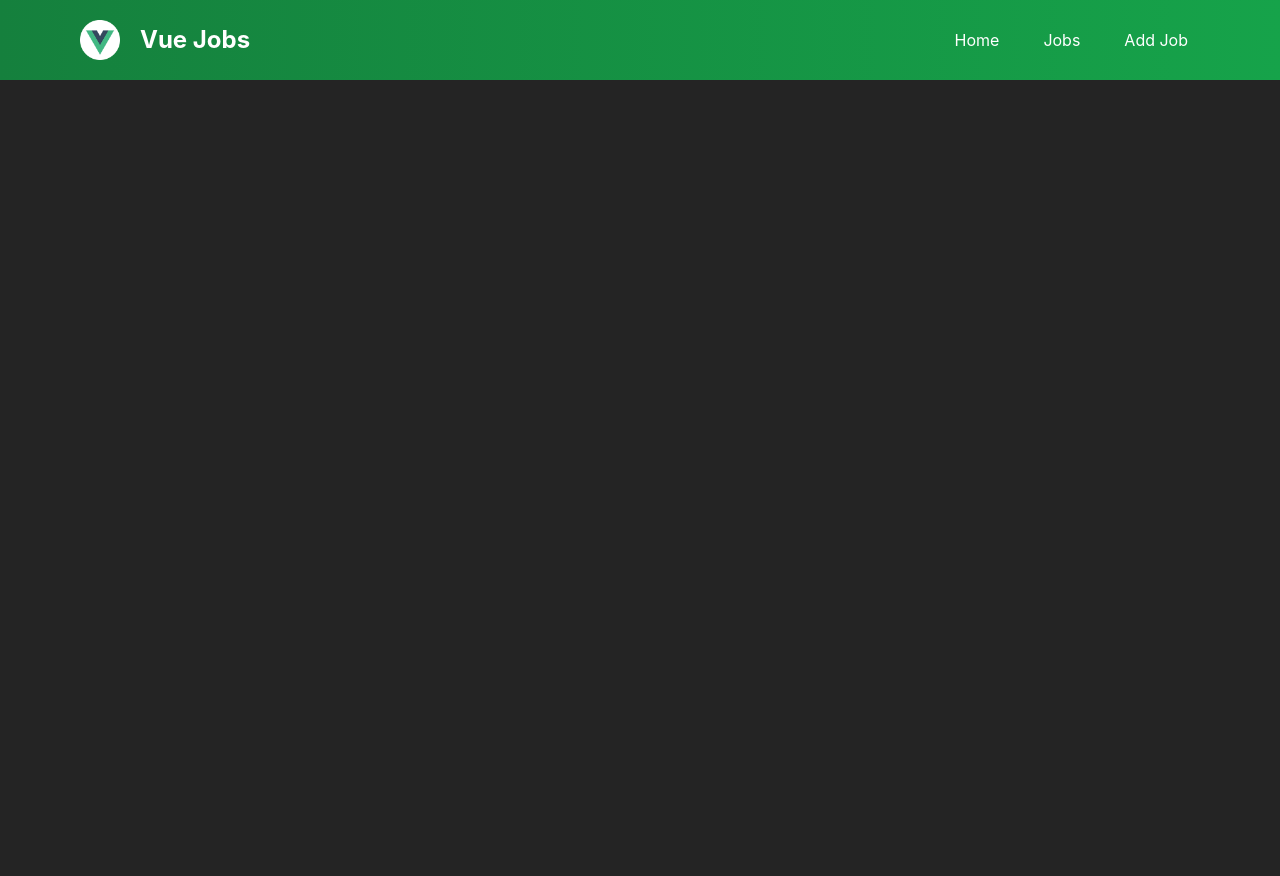
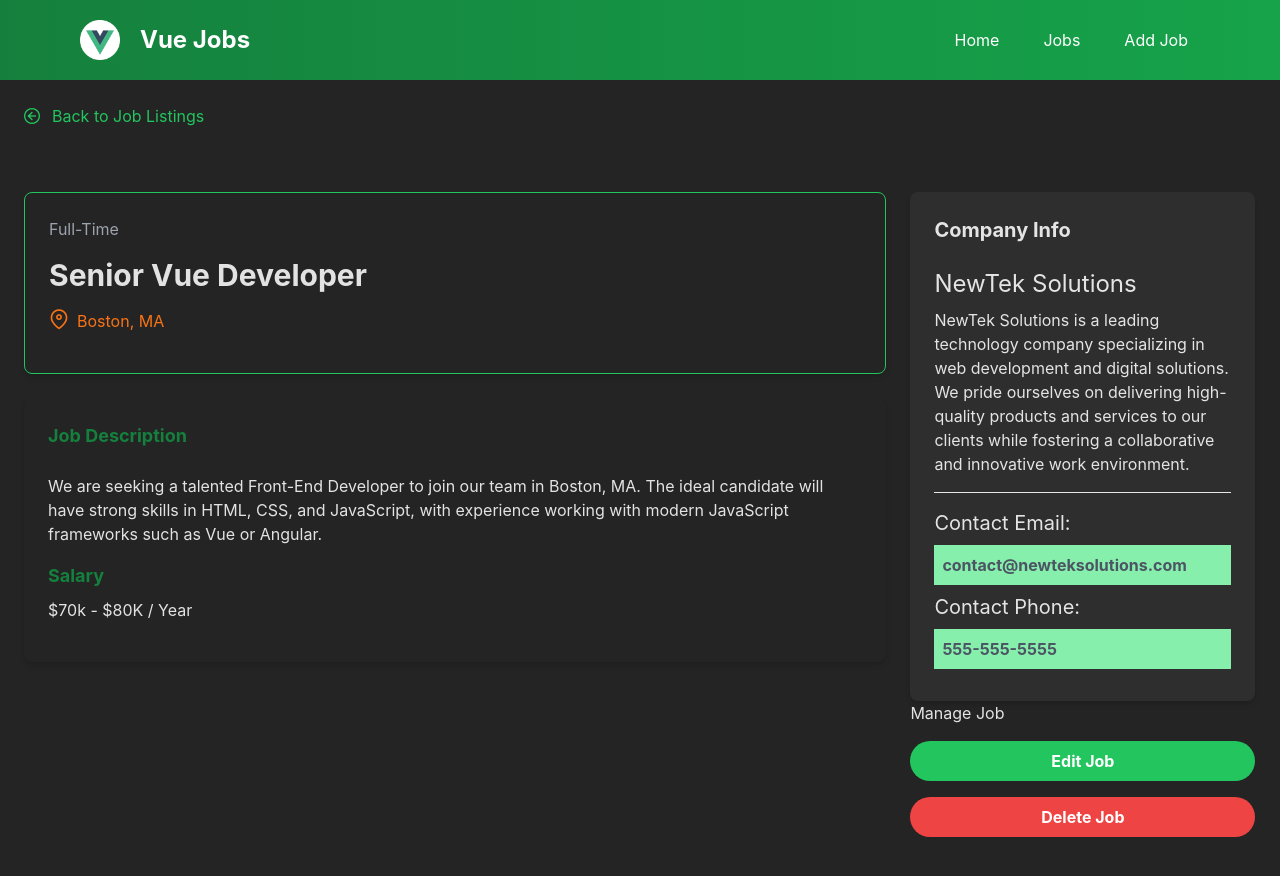
Before and after one commit to MikiZenebe/Vue-Jobs, a Vue app: page /jobs/1 in a window 1280 px wide. Before the commit the page ends 800 px from the top, so only its background shows below. Built offline with nearby package versions, Linux system fonts and the light colour scheme.

Commit message:
jobDetail

```diff
--- /dev/null
+++ b/src/components/BackButton.vue
@@ -0,0 +1,16 @@
+<script setup>
+import { RouterLink } from "vue-router";
+</script>
+
+<template>
+  <section>
+    <div class="container m-auto py-6 px-6">
+      <RouterLink
+        to="/jobs"
+        class="text-green-500 hover:text-green-600 flex items-center"
+      >
+        <i class="pi pi-arrow-circle-left mr-3"></i> Back to Job Listings
+      </RouterLink>
+    </div>
+  </section>
+</template>
--- a/src/components/JobListing.vue
+++ b/src/components/JobListing.vue
@@ -47,7 +47,7 @@ const truncatedDescription = computed(() => {
           {{ job.location }}
         </div>
         <RouterLink
-          :to="'/job/' + job.id"
+          :to="'/jobs/' + job.id"
           class="h-[36px] bg-gradient-to-r from-green-700 to-green-600 hover:bg-gradient-to-r hover:from-green-300 hover:to-green-500 transition-all duration-[300ms] ease-out text-white cursor-pointer px-4 py-2 rounded-lg text-center text-sm"
         >
           Read More
--- a/src/router/index.js
+++ b/src/router/index.js
@@ -1,6 +1,8 @@
 import { createRouter, createWebHistory } from "vue-router";
 import HomeView from "@/views/HomeView.vue";
 import JobsView from "@/views/JobsView.vue";
+import NotFoundView from "@/views/NotFoundView.vue";
+import JobView from "@/views/JobView.vue";
 
 const router = createRouter({
   history: createWebHistory(import.meta.env.BASE_URL),
@@ -15,11 +17,11 @@ const router = createRouter({
       name: "jobs",
       component: JobsView,
     },
-    // {
-    //   path: "/jobs/:id",
-    //   name: "job",
-    //   component: JobView,
-    // },
+    {
+      path: "/jobs/:id",
+      name: "job",
+      component: JobView,
+    },
     // {
     //   path: "/jobs/add",
     //   name: "add-job",
@@ -30,11 +32,11 @@ const router = createRouter({
     //   name: "edit-job",
     //   component: EditJobView,
     // },
-    // {
-    //   path: "/:catchAll(.*)",
-    //   name: "not-found",
-    //   component: NotFoundView,
-    // },
+    {
+      path: "/:catchAll(.*)",
+      name: "not-found",
+      component: NotFoundView,
+    },
   ],
 });
 
--- /dev/null
+++ b/src/views/JobView.vue
@@ -0,0 +1,89 @@
+<script setup>
+import { RouterLink } from "vue-router";
+import BackButton from "@/components/BackButton.vue";
+</script>
+
+<template>
+  <BackButton />
+
+  <section class="bg-[##2C2C2C]">
+    <div class="container m-auto py-10 px-6">
+      <div class="grid grid-cols-1 md:grid-cols-70/30 w-full gap-6">
+        <main>
+          <div
+            class="border-green-500 border p-6 rounded-lg shadow-md text-center md:text-left"
+          >
+            <div class="text-gray-400 mb-4">Full-Time</div>
+            <h1 class="text-3xl font-bold mb-4">Senior Vue Developer</h1>
+            <div
+              class="text-gray-500 mb-4 flex align-middle justify-center md:justify-start"
+            >
+              <i class="pi pi-map-marker text-xl text-orange-500 mr-2"></i>
+              <p class="text-orange-500">Boston, MA</p>
+            </div>
+          </div>
+
+          <div class="bg-[#242424] p-6 rounded-lg shadow-md mt-6">
+            <h3 class="text-green-700 text-lg font-bold mb-6">
+              Job Description
+            </h3>
+
+            <p class="mb-4">
+              We are seeking a talented Front-End Developer to join our team in
+              Boston, MA. The ideal candidate will have strong skills in HTML,
+              CSS, and JavaScript, with experience working with modern
+              JavaScript frameworks such as Vue or Angular.
+            </p>
+
+            <h3 class="text-green-700 text-lg font-bold mb-2">Salary</h3>
+            <p class="mb-4">$70k - $80K / Year</p>
+          </div>
+        </main>
+
+        <!-- Side bar-->
+        <aside>
+          <div class="bg-[#2e2e2e] p-6 rounded-lg shadow-md">
+            <h3 class="text-xl font-bold mb-6">Company Info</h3>
+            <h2 class="text-2xl">NewTek Solutions</h2>
+
+            <p class="my-2">
+              NewTek Solutions is a leading technology company specializing in
+              web development and digital solutions. We pride ourselves on
+              delivering high-quality products and services to our clients while
+              fostering a collaborative and innovative work environment.
+            </p>
+
+            <hr class="my-4" />
+
+            <h3 class="text-xl">Contact Email:</h3>
+
+            <p class="my-2 bg-green-300 text-gray-600 p-2 font-bold">
+              contact@newteksolutions.com
+            </p>
+
+            <h3 class="text-xl">Contact Phone:</h3>
+
+            <p class="my-2 bg-green-300 text-gray-600 p-2 font-bold">
+              555-555-5555
+            </p>
+          </div>
+
+          <!--Manage-->
+          <div>
+            <h3>Manage Job</h3>
+            <RouterLink
+              :to="`/jobs/edit`"
+              class="bg-green-500 hover:bg-green-600 text-white text-center font-bold py-2 px-4 rounded-full w-full focus:outline-none focus:shadow-outline mt-4 block"
+              >Edit Job</RouterLink
+            >
+            <button
+              class="bg-red-500 hover:bg-red-600 text-white font-bold py-2 px-4 rounded-full w-full focus:outline-none focus:shadow-outline mt-4 block"
+            >
+              Delete Job
+            </button>
+          </div>
+        </aside>
+      </div>
+    </div>
+  </section>
+</template>
--- /dev/null
+++ b/src/views/NotFoundView.vue
@@ -0,0 +1,16 @@
+<script setup>
+import { RouterLink } from "vue-router";
+</script>
+
+<template>
+  <section class="text-center flex flex-col justify-center items-center h-96">
+    <i class="pi pi-exclamation-triangle text-yellow-500 text-7xl mb-5"></i>
+    <h1 class="text-6xl font-bold mb-4">404 Not Found</h1>
+    <p class="text-xl mb-5">This page does not exist</p>
+    <RouterLink
+      to="/"
+      class="text-white bg-green-700 hover:bg-green-900 rounded-md px-3 py-2 mt-4"
+      >Go Back</RouterLink
+    >
+  </section>
+</template>
```
